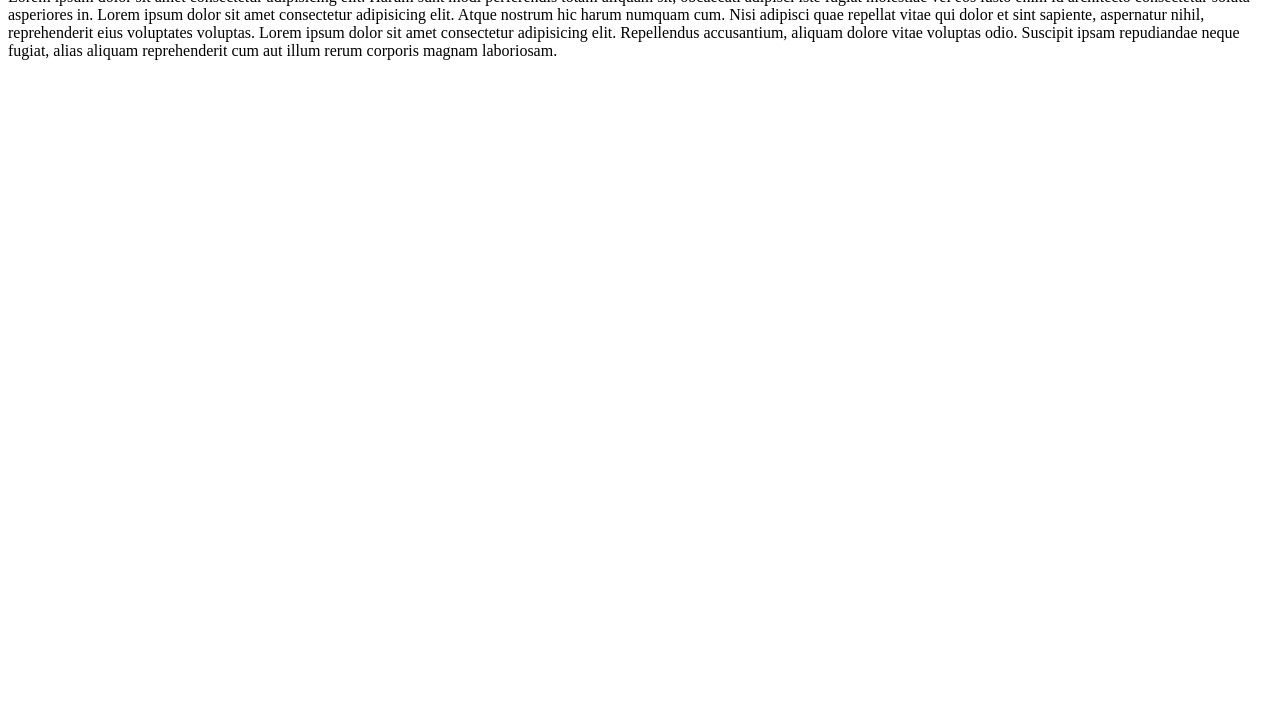
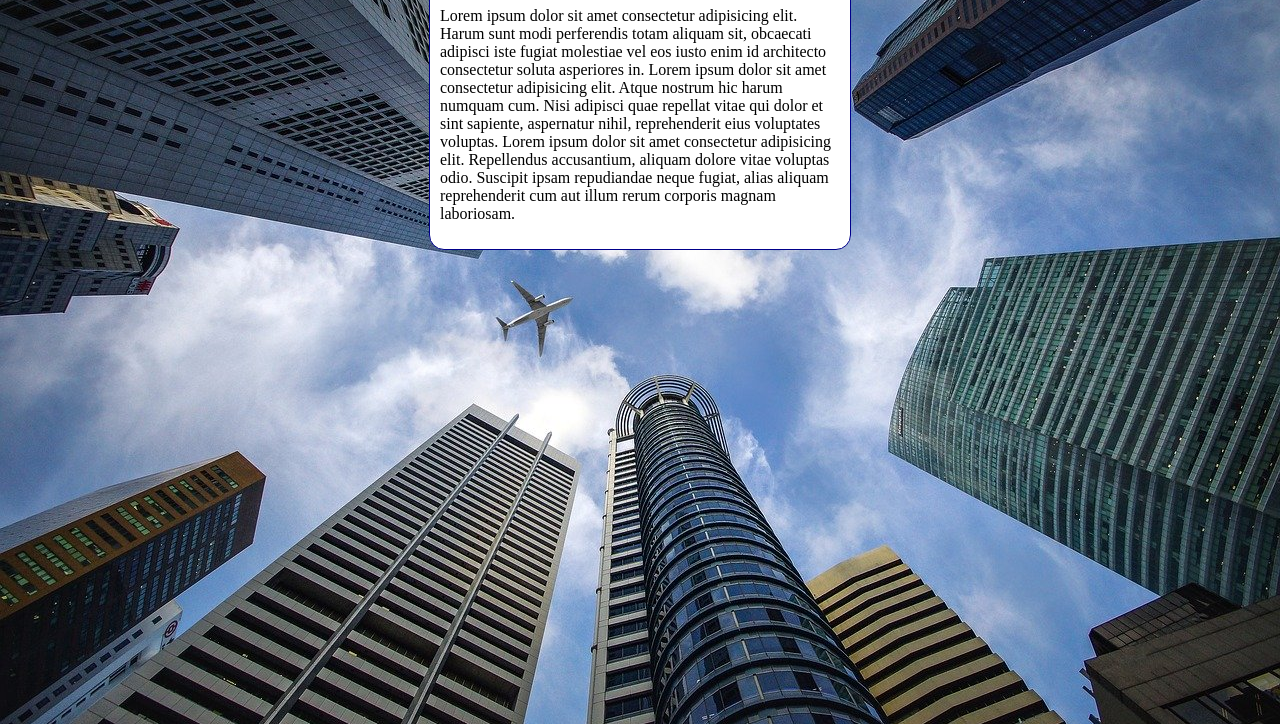
Before and after one commit to yjoaoo/CURSO_EM_VIDEO_JAVASCRIPT, a plain HTML site: page AULA_07_MODULO_03/aula_04_fundo.html in a window 1280 px wide. Shown: the part 92-816 px from the top of the page. Drawn offline with Linux system fonts and the light colour scheme.

Commit message:
Update aula_04_fundo.html

```diff
--- a/AULA_07_MODULO_03/aula_04_fundo.html
+++ b/AULA_07_MODULO_03/aula_04_fundo.html
@@ -4,6 +4,26 @@
     <meta charset="UTF-8">
     <meta name="viewport" content="width=device-width, initial-scale=1.0">
     <title>Mudando tamanho da imagem de fundo do site</title>
+    <style>
+        body {
+            height: 100vh; /* ver isso "vh" */
+            background-color: black;
+            background-image: url(img/wallpaper002.jpg);
+            background-position: center top;
+            background-repeat: no-repeat;
+            background-size: cover; /* imagem preenchida */
+
+        }
+
+        main {
+            background-color: white;
+            width: 400px;
+            padding: 10px;
+            margin: auto;
+            border: 1px solid darkblue;
+            border-radius: 15px
+        }
+    </style>
 </head>
 <body>
     <main>
```
